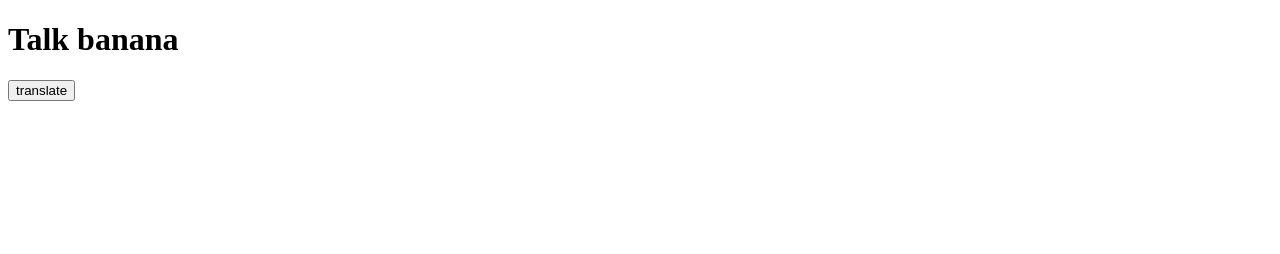
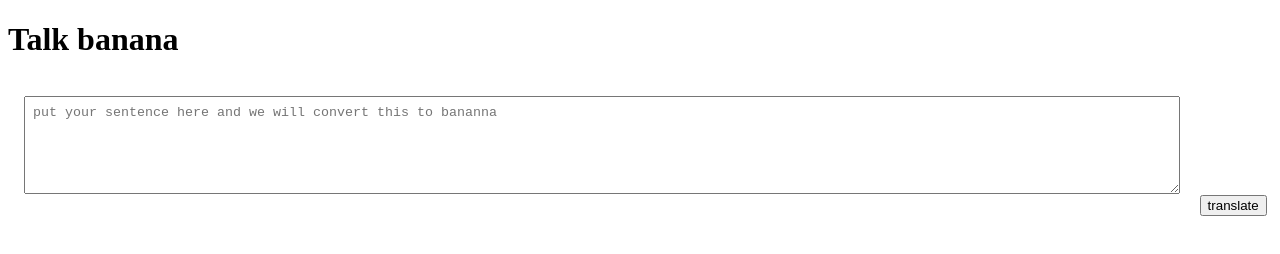
Before and after one commit to abhiavtar/neogcamp-banana-speaks, a plain HTML site: page index.html in a window 1280 px wide. Drawn offline with Linux system fonts and the light colour scheme.

Commit message:
taking input and console

```diff
--- a/app.js
+++ b/app.js
@@ -1,5 +1,16 @@
+
 var btnTranslate = document.querySelector('#btn-Translate');
+var txtInput = document.querySelector('#text-input')
 
-btnTranslate.addEventListener("click", function clickEventHandler(){
-    console.log("clicked!")
-});
+
+
+
+
+function clickHandeler(){
+    console.log("clicked");
+    console.log('input', txtInput.value)
+
+}
+
+
+btnTranslate.addEventListener("click", clickHandeler)
--- a/index.html
+++ b/index.html
@@ -1,29 +1,27 @@
 <!DOCTYPE html>
 <html lang="en">
-<head>
-    <meta charset="UTF-8">
-    <meta http-equiv="X-UA-Compatible" content="IE=edge">
-    <meta name="viewport" content="width=device-width, initial-scale=1.0">
+  <head>
+    <meta charset="UTF-8" />
+    <meta http-equiv="X-UA-Compatible" content="IE=edge" />
+    <meta name="viewport" content="width=device-width, initial-scale=1.0" />
     <title>banana speaks</title>
-
-</head>
-<body>
+    <style>
+      textarea {
+        width: 90%;
+        display: inline;
+        height: 10vh;
+        margin: 1rem;
+        padding: 0.5rem;
+      }
+    </style>
+  </head>
+  <body>
     <h1>Talk banana</h1>
-     <button id="btn-Translate">translate</button>
-
-
-
-
-
-
-
-
-
-
-
-
-
+    <textarea id="text-input"
+      placeholder="put your sentence here and we will convert this to bananna"
+    ></textarea>
+    <button id="btn-Translate">translate</button>
 
     <script src="app.js"></script>
-</body>
+  </body>
 </html>
```
